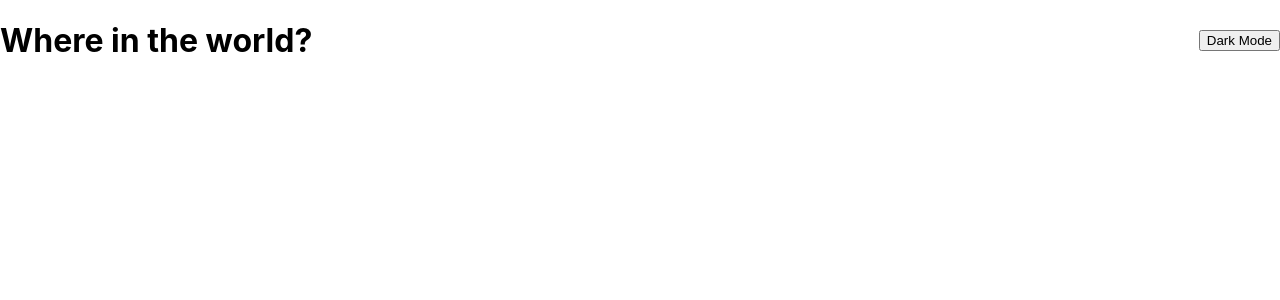
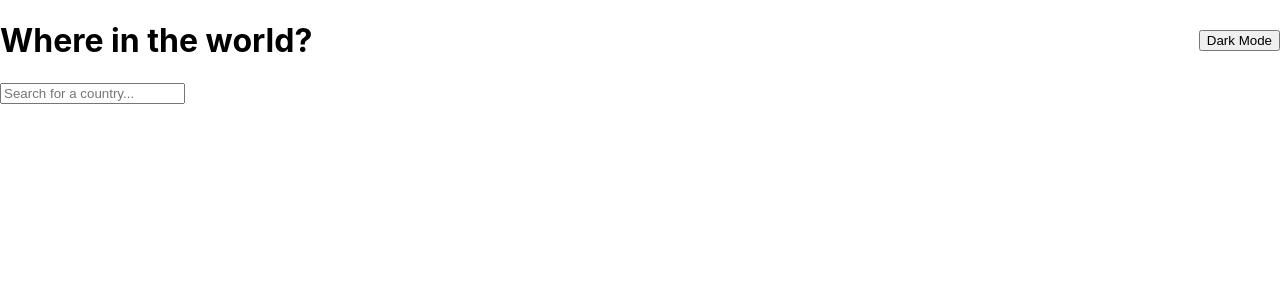
Before and after one commit to giandefaria/rest-countries-api-with-color-theme-switcher-master, a React (Create React App) app: page / in a window 1280 px wide. Shown: the top 300 px of the page. Built offline with nearby package versions, Linux system fonts and the light colour scheme.

Commit message:
adicionando input de pesquisa

```diff
--- a/src/components/main/main.tsx
+++ b/src/components/main/main.tsx
@@ -9,6 +9,9 @@ export default function Main() {
                 <button className="mode">Dark Mode</button>
             </header>
             <main>
+                <div>
+                    <input type="search" name="country" id="country" placeholder='Search for a country...' />
+                </div>
 
             </main>
         </>
```
Also changed, not shown: 1 other file (tests, documents, lock files or other folders).
